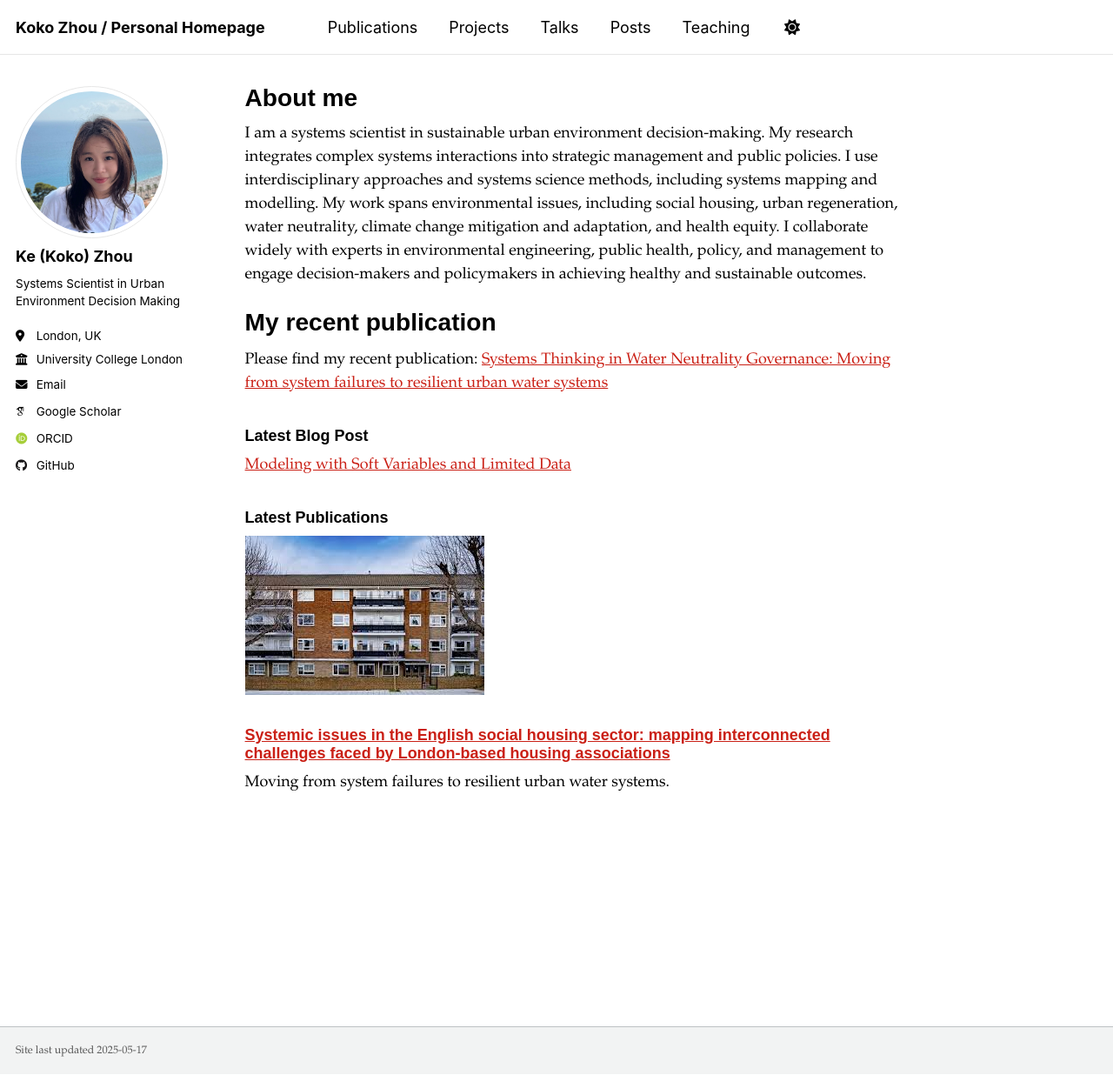
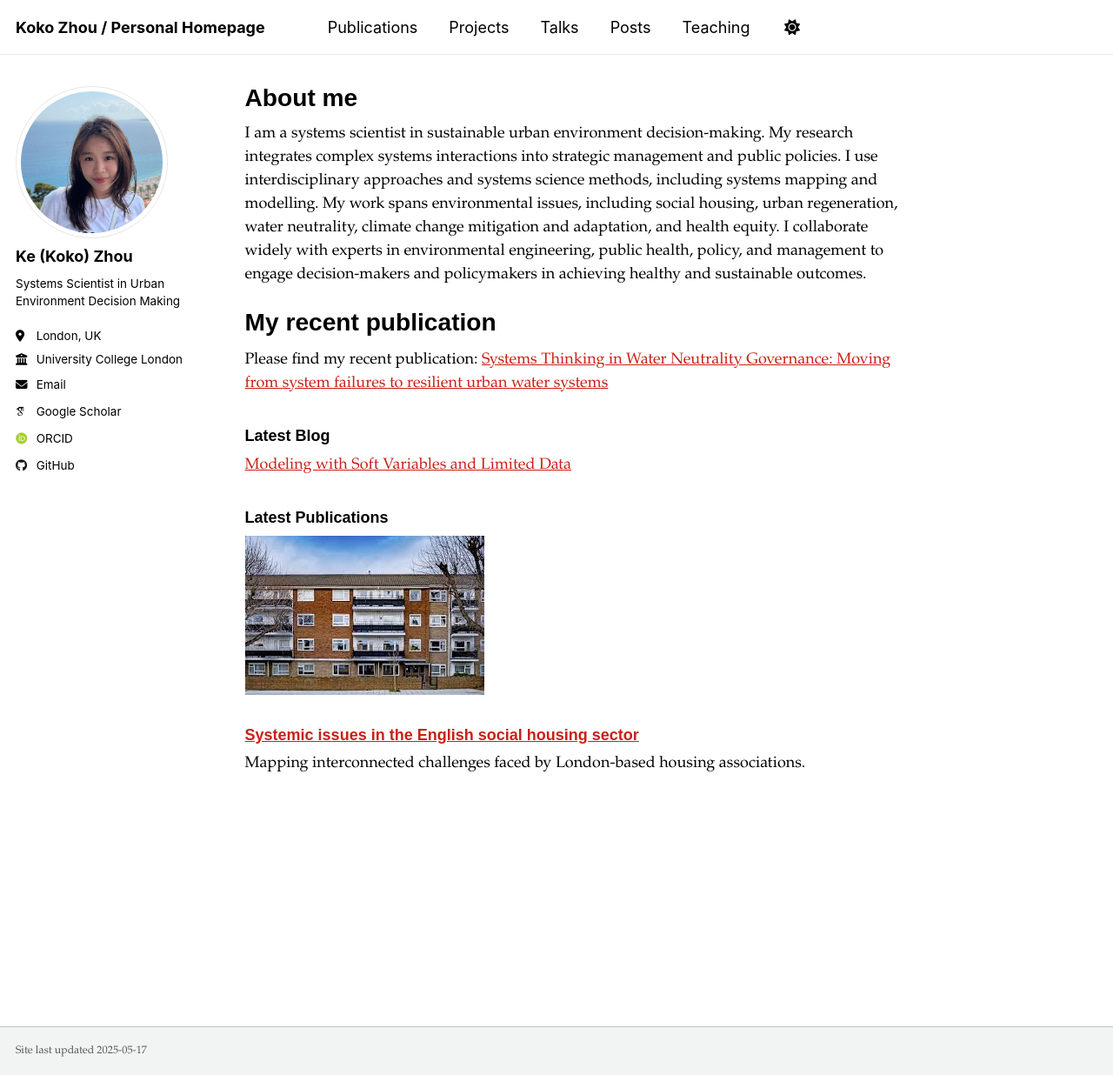
Before and after one commit to kokozhou/kokozhou.github.io, a Jekyll site: the page built from _pages/about.md, in a window 1280 px wide and 1236 px high. Shown: the whole window at 87% size. Built offline with Jekyll 4.4.1, drawn with Linux system fonts in a browser that asks for light colours; some web fonts are replaced.

Commit message:
publication style change

```diff
--- a/_pages/about.md
+++ b/_pages/about.md
@@ -13,12 +13,12 @@ My recent publication
 Please find my recent publication: [Systems Thinking in Water Neutrality Governance: Moving from system failures to resilient urban water systems](https://www.sciencedirect.com/science/article/pii/S0959652625010054)
 
 {% assign latest_post = site.posts | sort: 'date' | reverse | first %}
-### Latest Blog Post
+### Latest Blog
 [{{ latest_post.title }}]({{ latest_post.url }})
 
 ### Latest Publications
-
-{% for latest_pub in site.publications | sort: 'date' | reverse | limit: 3 %}
+{% assign sorted_pubs = site.publications | sort: "date" | reverse %}
+{% for latest_pub in sorted_pubs limit: 3 %}
 <div class="publication-container">
   <div class="publication-image">
     {% if latest_pub.image %}
```
Also changed, not shown: _layouts/publication.html (+20 -26 lines), _publications/2025-03-07-social-housing.md (+5 -10 lines), _talks/2024-11-01-seminar.md (+3 -4 lines), assets/css/publication.css (added, +24 -0 lines).
